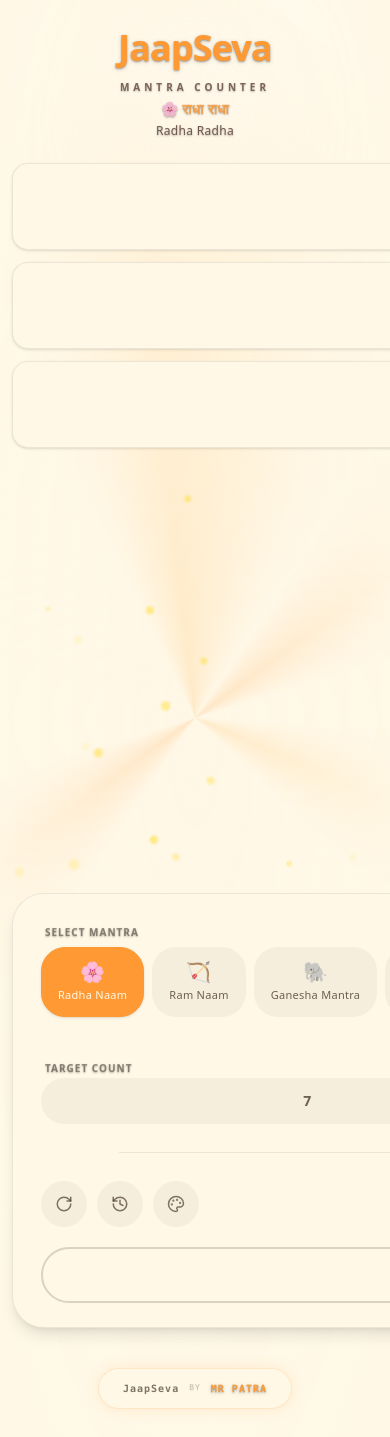
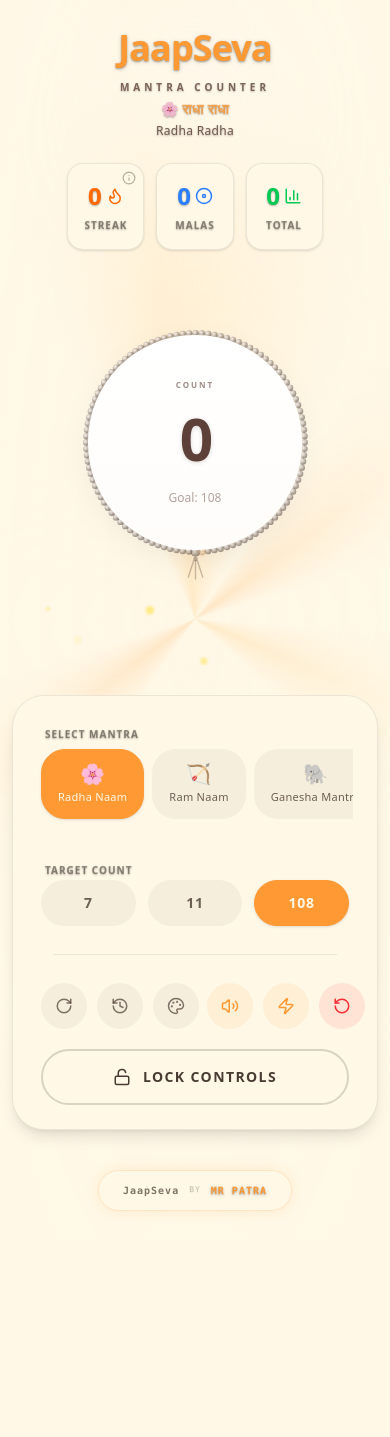
Before and after one commit to amitkumarpatra99/JaapSeva, a Next.js app: page / in a window 390 px wide. After the commit the page ends 1239 px from the top, so only its background shows below. Built offline with nearby package versions, Linux system fonts and the light colour scheme; a web font is replaced by a local one.

Commit message:
feat: update layout and responsiveness of Home, ControlPanel, and StatsDisplay components

```diff
--- a/src/app/page.tsx
+++ b/src/app/page.tsx
@@ -82,9 +82,9 @@ export default function Home() {
       {/* NEW Animated Spiritual Background */}
       <SpiritualBackground />
 
-      <div ref={contentRef} className="z-10 w-full max-w-6xl flex flex-col items-center gap-6 md:gap-10 py-2 md:py-4 opacity-0">
+      <div ref={contentRef} className="z-10 w-full max-w-md flex flex-col items-center gap-6 md:gap-10 py-2 md:py-4 opacity-0">
 
-        <div className="text-center space-y-1 md:space-y-2 relative anim-item px-2 sm:px-0">
+        <div className="text-center space-y-1 md:space-y-2 relative anim-item">
           {/* Header Glow */}
           <div className="absolute -inset-x-10 -inset-y-10 bg-white/40 blur-3xl rounded-full z-0 pointer-events-none" />
           <h1 className="text-4xl md:text-6xl font-serif font-bold tracking-tight text-jaap-primary relative z-10 drop-shadow-sm py-2">
@@ -101,8 +101,6 @@ export default function Home() {
           </p>
         </div>
 
-        <div className="w-full grid gap-6 lg:grid-cols-[minmax(0,1fr)_minmax(340px,420px)]">
-          <div className="flex flex-col gap-6">
         <div className={`anim-item ${isLocked ? "opacity-30 pointer-events-none transition-opacity duration-300" : "transition-opacity duration-300"}`}>
           <StatsDisplay
             target={target}
@@ -124,8 +122,8 @@ export default function Home() {
             isLocked={isLocked}
           />
         </div>
-          </div>
 
+        {/* Controls */}
         <div className="anim-item w-full flex justify-center">
           <ControlPanel
             selectedTarget={target}
@@ -142,7 +140,6 @@ export default function Home() {
             hapticEnabled={hapticEnabled}
             onToggleHaptic={() => setHapticEnabled(!hapticEnabled)}
           />
-          </div>
         </div>
 
         {/* Footer - JaapSeva by MR PATRA */}
@@ -168,6 +165,7 @@ export default function Home() {
             MR PATRA
           </a>
         </div>
+
       </div>
 
       <ConfirmationModal
--- a/src/components/ControlPanel.tsx
+++ b/src/components/ControlPanel.tsx
@@ -87,7 +87,7 @@ export default function ControlPanel({
   const allMantras = [...MANTRAS, ...customMantras];
 
   return (
-    <div className="w-full max-w-full sm:max-w-md flex flex-col items-center animate-in slide-in-from-bottom-8 duration-700 delay-200">
+    <div className="w-full max-w-sm flex flex-col items-center animate-in slide-in-from-bottom-8 duration-700 delay-200">
 
       {/* Soft Rounded Solid Card Container */}
       <div className="w-full bg-background border border-foreground/10 shadow-lg rounded-[2rem] p-6 flex flex-col gap-6">
--- a/src/components/StatsDisplay.tsx
+++ b/src/components/StatsDisplay.tsx
@@ -163,7 +163,7 @@ export default function StatsDisplay({
   return (
     <>
       {/* Stats Grid */}
-      <div className="grid grid-cols-1 gap-3 w-full sm:grid-cols-2 lg:grid-cols-3 text-center">
+      <div className="grid grid-cols-3 gap-3 w-full max-w-sm text-center">
 
         {/* Streak */}
         <div className="relative group">
```
Lines whose indentation alone changed are shown as unchanged.
